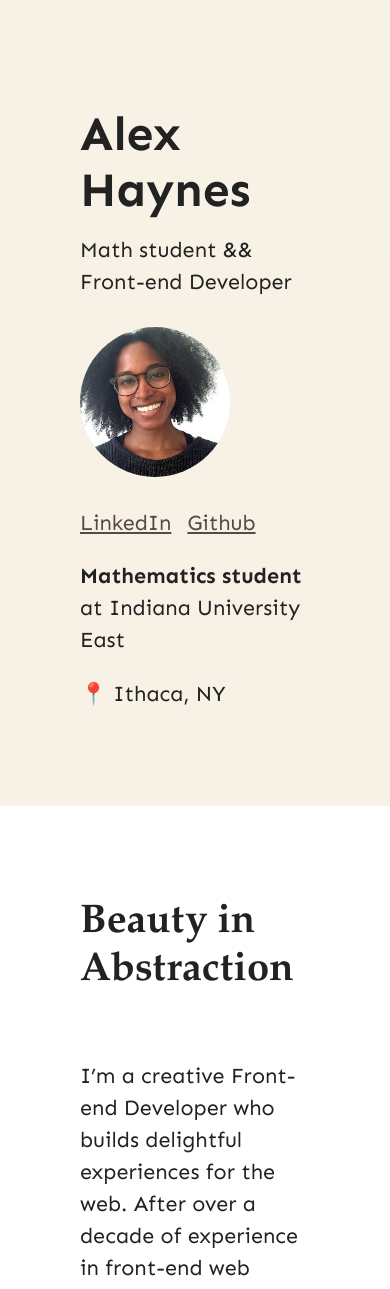
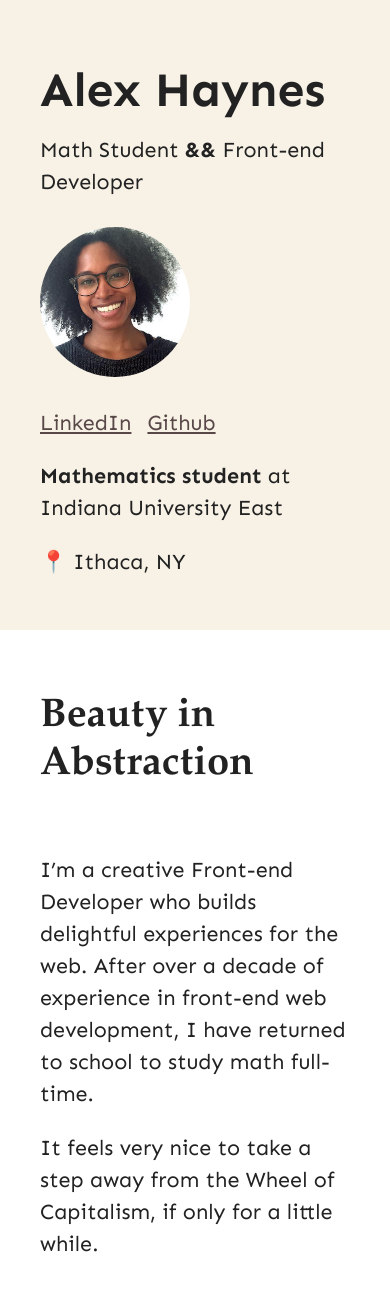
Before and after one commit to alexdhaynes/lexhaynes.com, a Next.js app: page / in a window 390 px wide. Shown: the top 1289 px of the page. Built offline with nearby package versions, Linux system fonts and the light colour scheme.

Commit message:
mobile and sidebar fixes

```diff
--- a/src/pages/index.tsx
+++ b/src/pages/index.tsx
@@ -50,10 +50,20 @@ const PageStyle = styled.div`
 const SidebarASIDE = styled.aside`
   background: ${theme.colors.accent};
   grid-area: sidebar;
-  padding: 74px 80px;
   height: 100%;
+  padding: 30px 40px;
+
+  ${MEDIA_QUERIES.L} {
+    padding: 74px 80px;
+  }
 
   .sidebar-content {
+
+    ${MEDIA_QUERIES.XL} {
+      position: fixed;
+      width: 400px;
+    }
+
     h1 {
       font-size: 3rem;
       line-height: 3.5rem;
@@ -82,7 +92,11 @@ const SidebarASIDE = styled.aside`
 const MainAreaDIV = styled.div`
   grid-area: main;
   overflow-x: hidden;
-  padding: 60px 80px;
+  padding: 30px 40px;
+
+  ${MEDIA_QUERIES.L} {
+    padding: 60px 80px;
+  }
 
   ${MEDIA_QUERIES.XL} {
     padding-left: 120px;
@@ -180,7 +194,7 @@ const Home = () => {
         <SidebarASIDE>
           <div className="sidebar-content">
             <h1>Alex Haynes</h1>
-            <h4>Math student && Front-end Developer</h4>
+            <h4>Math Student <strong>&&</strong> Front-end Developer</h4>
 
             <ProfilePicDIV>
               <Image
```
